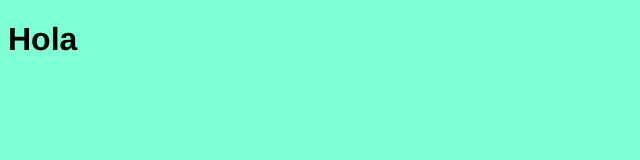
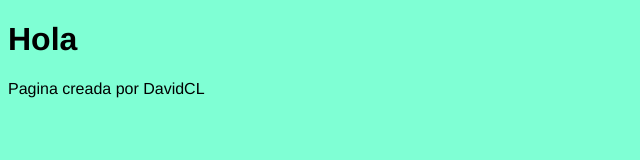
Before and after one commit to DavidCL2003/Prueba-LM, a plain HTML site: page index.html in a window 1280 px wide. Shown: the whole page, without its empty margins (0-640 px from the left). Drawn offline with Linux system fonts and the light colour scheme.

Commit message:
Footer creado en index.html

```diff
--- a/index.html
+++ b/index.html
@@ -8,5 +8,8 @@
 </head>
 <body>
     <h1>Hola</h1>
+    <footer>
+        <p>Pagina creada por DavidCL</p>
+    </footer>
 </body>
 </html>
```
